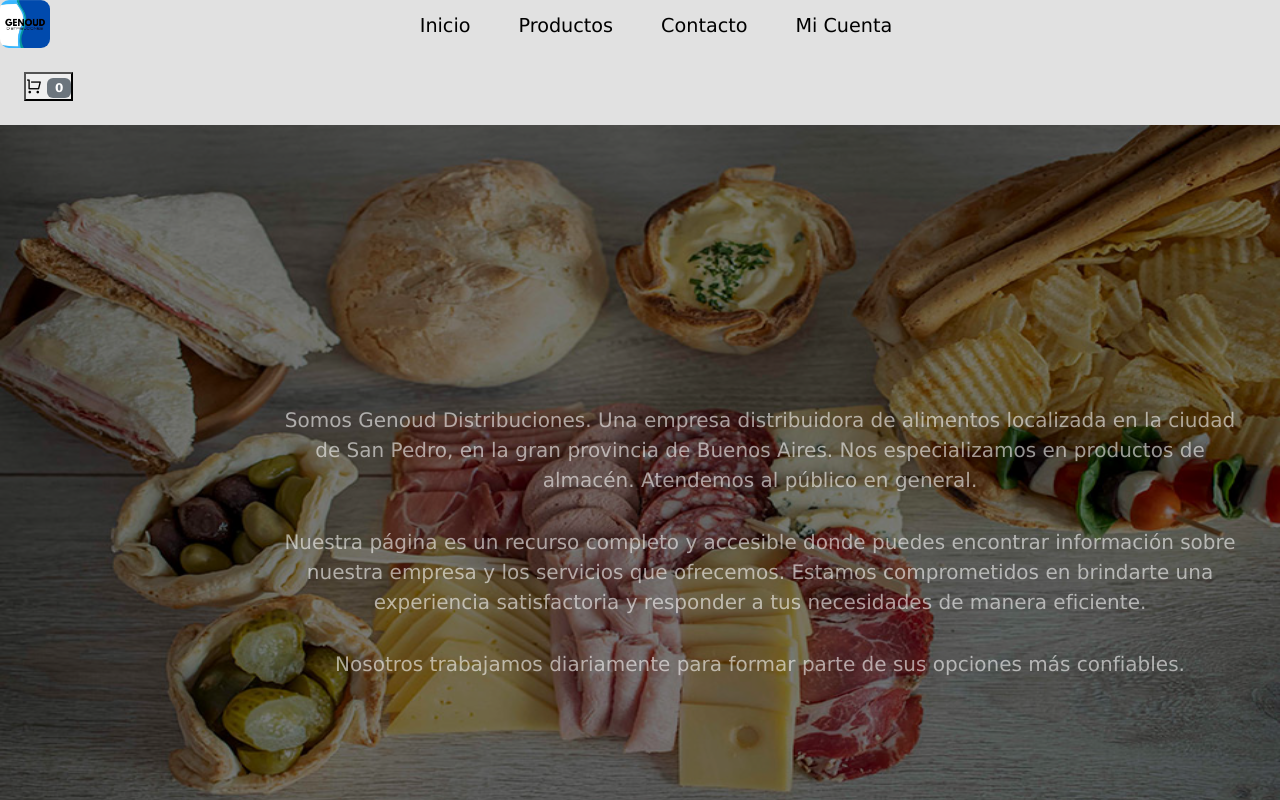
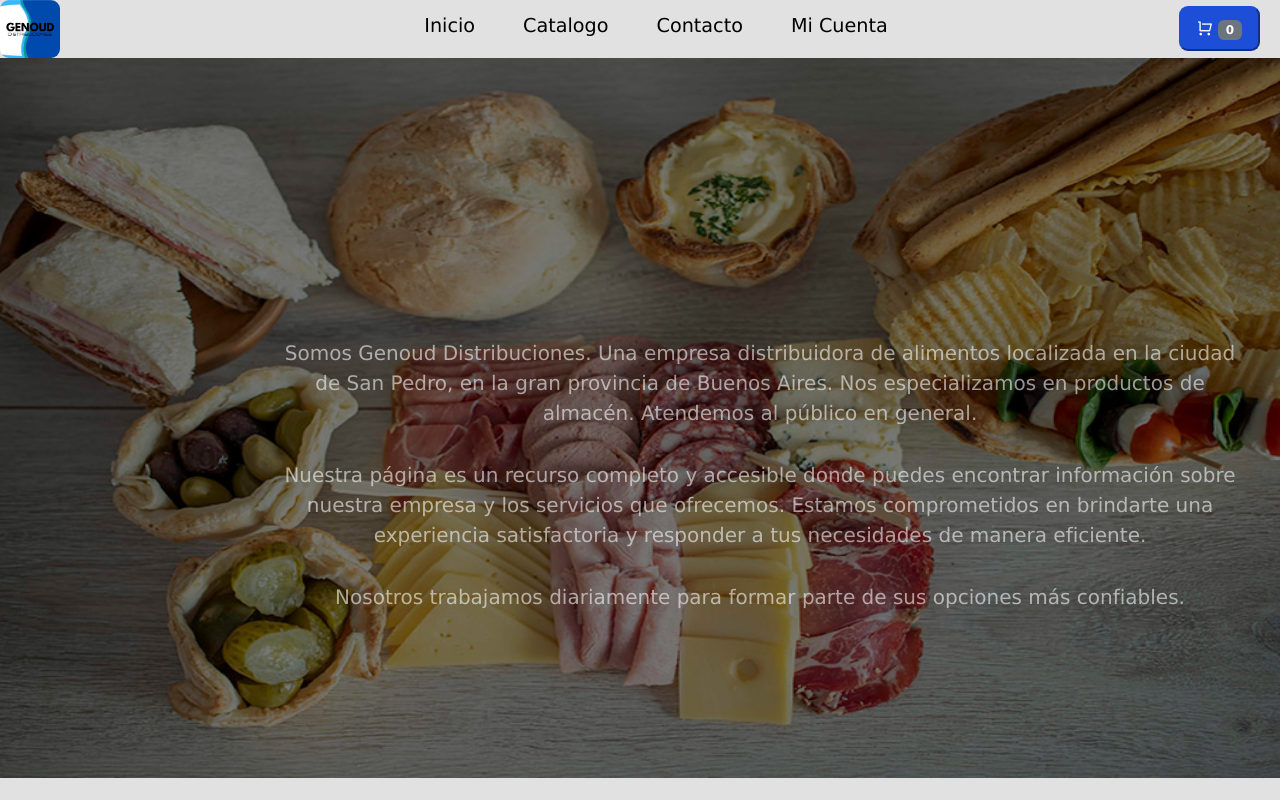
Before and after one commit to EstanislaoGenoud/Proyecto-GDWD-EC, a website: page index.html in a window 1280 px wide. Shown: the top 800 px of the page. Drawn offline with nearby package versions, Linux system fonts and the light colour scheme.

Commit message:
Preparando para pasar todo a JS

```diff
--- a/index.html
+++ b/index.html
@@ -31,7 +31,7 @@
           <a href="">Inicio</a>
         </li>
         <li class="link--per">
-          <a href="./pages/products.html">Productos</a>
+          <a href="./pages/products.html">Catalogo</a>
         </li>
         <li class="link--per">
           <a href="">Contacto</a>
@@ -42,8 +42,8 @@
       </ul>
     </nav>
     <!-- Carrito -->
-    <section id="Carrito" class="d-flex justify-content-between p-4 buy-per">
-        <button id="btnModalCarrito" type="button" class="btn-primary">
+    <section id="Carrito" class="">
+        <button id="btnModalCarrito" type="button" class="btnCart">
           <i class="ri-shopping-cart-line"></i>
             <span id="cartCount" class="badge text-bg-secondary">0</span>
         </button>
@@ -128,5 +128,6 @@
             </ul>
           </div>
       </footer>
+      <script src="./js/main.js"></script>
 </body>
 </html>
--- a/js/main.js
+++ b/js/main.js
@@ -0,0 +1,7 @@
+document.addEventListener('DOMContentLoaded', () => {
+    const btnCart = document.querySelector('.btnCart');
+    const CartCount = document.querySelector('#cartCount');
+    const contentIlustration = document.querySelector('.ilustration');
+    const contentRecommended = document.querySelector('.recommended');
+    console.log("🚀 ~ document.addEventListener ~ contentRecommended:", contentRecommended)
+})
--- a/scss/partials/_index.scss
+++ b/scss/partials/_index.scss
@@ -46,7 +46,19 @@
         }
     }
 }
+.btn{
+    padding: 1rem 2rem;
+    font-size: 1rem;
+    color: #fff;
+    background-color: #1d4ed8;
+    border-radius: 9px;
+    cursor: pointer;
+    transition: all 0.3s ease;
 
+    &:hover{
+        background-color: #1e40af;
+    }
+}
 .fondo{
     width: 100%;
 }
@@ -174,6 +186,9 @@
             &:hover{
                 transform: scale(1.1);
             }
+            img{
+            border-radius: 10px;
+            }
         }
     }
 }
--- a/scss/partials/_navbar.scss
+++ b/scss/partials/_navbar.scss
@@ -52,7 +52,24 @@ nav{
     color: #000;
 
     .logo{
-        width: 50px;
+        width: 60px;
         border-radius: 9px;
     }
 }
+.btnCart{
+    position: fixed;
+    padding: 0.5rem 1rem;
+    font-size: 1rem;
+    color: #fff;
+    background-color: #1d4ed8;
+    border-color: #1d4ed8;
+    border-radius: 9px;
+    top: 6px;
+    right: 20px;
+    cursor: pointer;
+    transition: all 0.3s ease;
+    &:hover{
+        background-color: #1e40af;
+        border-color: #1e40af;
+    }
+}
```
Also changed, not shown: README.md, css/styles.css, 1 other file.
